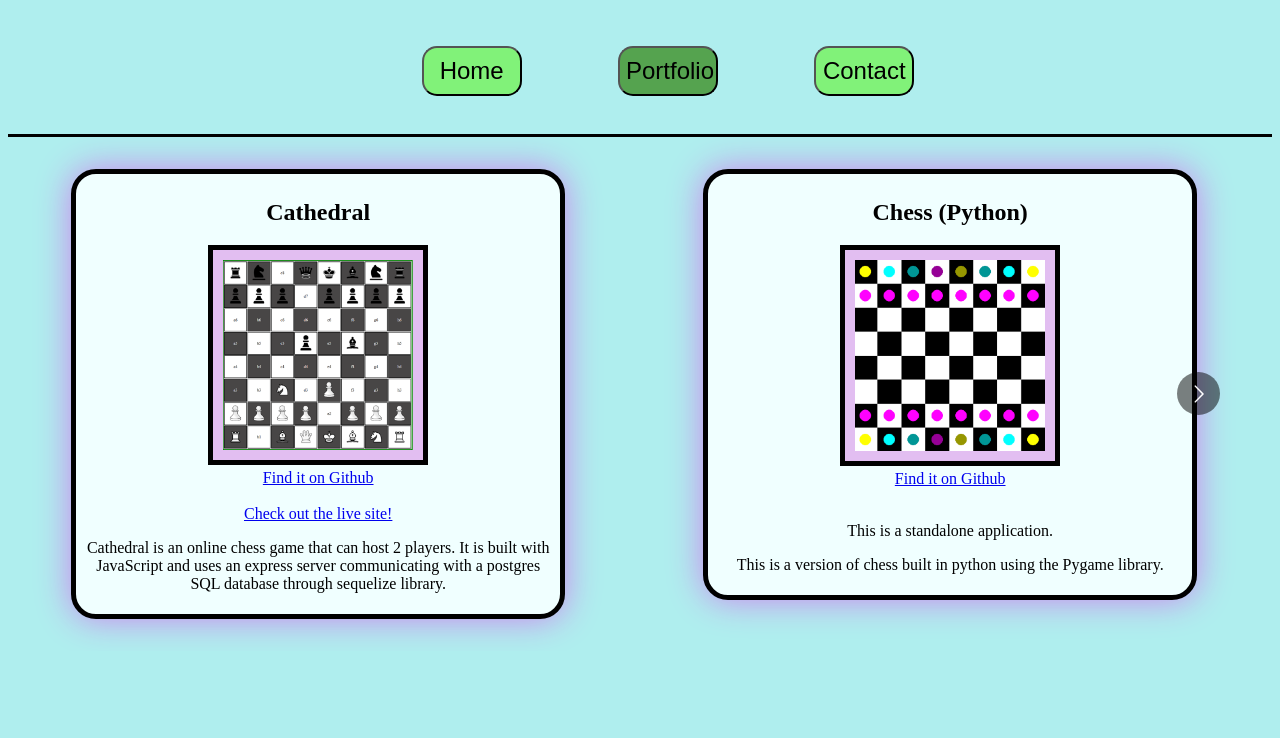
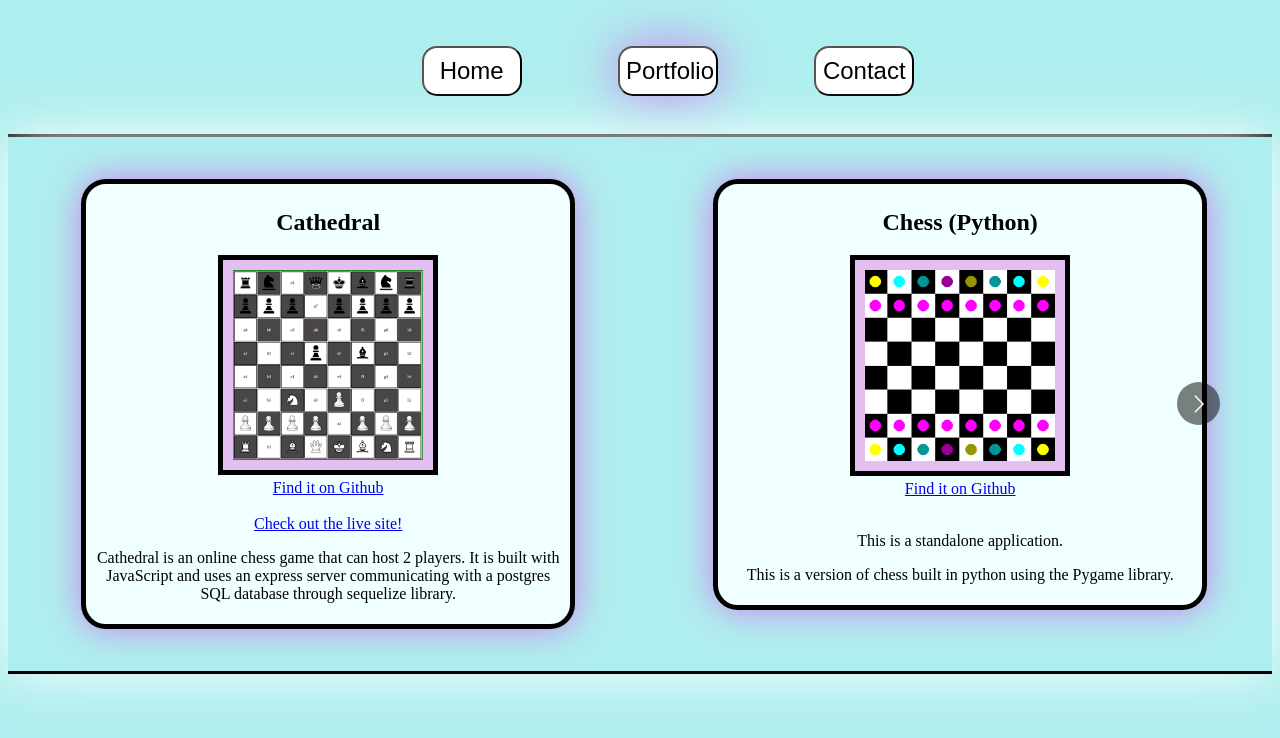
Before and after one commit to Rovak0/reactPortfolio, a React (Vite) app: page /Portfolio in a window 1280 px wide. Shown: the top 738 px of the page. Built offline with nearby package versions, Linux system fonts and the light colour scheme.

Commit message:
drop shadows

```diff
--- a/src/App.css
+++ b/src/App.css
@@ -29,112 +29,34 @@ ul > li{
     /* display: block; */
     /* width:200%; */
     /* font-size:100%; */
-    background-color: rgb(129, 242, 121);
+    /* background-color: rgb(129, 242, 121); */
+    background-color: white;
+
 }
 
 .navButton:hover {
-    background-color: rgb(85, 163, 79);
+    box-shadow: 0 0 50px #cd82ed;
+    /* background-color: rgb(85, 163, 79); */
     /* background-color: rgb(146, 146, 146); */
 }
 
 .selected {
     /* background-color: rgb(146, 146, 146); */
-    background-color: rgb(85, 163, 79);
+    box-shadow: 0 0 50px #cd82ed;
+    /* background-color: rgb(85, 163, 79); */
+    background-color: white;
 }
 
-/* the scaling part */
-@media screen and (min-width: 3000px ){
-    .navButton {
-        border-radius: 20px;
-        width:200px;
-        font-size:100%;
-        height:75px;
-        text-align: center;
-    }
-    .selected {
-        border-radius: 20px;
-        width:200px;
-        font-size:100%;
-        height:75px;
-        text-align: center;
-    }
-    .navListItem {
-        margin-top:1%;
-        margin-bottom:1%;
-        margin-right:5%;
-        margin-left:5%;
-        text-align: center;
-    }
-    .projectCard{
-        font-size:200%;
-        box-shadow: 0 0 50px #cd82ed;
-    }
+.portfolio{
+    text-align: center;
+    padding: 10px;
+    border-color: black;
+    border-bottom: 5px;
+    border-bottom: solid;
+    display: flex;
+    box-shadow: 0 0 50px white;
 
-    .aboutMe{
-        font-size: 200%;
-    }
 }
-
-@media screen and (max-width: 2999px ){
-    .navButton {
-        border-radius: 15px;
-        width:150px;
-        font-size:100%;
-        height:50px;
-        text-align: center;
-    }
-    .selected {
-        border-radius: 15px;
-        width:150px;
-        font-size:100%;
-        height:50px;
-        text-align: center;
-    }
-    .navListItem {
-        margin-top:1%;
-        margin-bottom:1%;
-        margin-right:5%;
-        margin-left:3%;
-        text-align: center;
-    }
-    .projectCard{
-        font-size:150%;
-        box-shadow: 0 0 35px #cd82ed;
-    }
-
-    .aboutMe{
-        font-size: 150%;
-    }
-}
-
-@media screen and (max-width: 1499px ){
-    .navButton {
-        width:100px;
-        font-size:75%;
-        height:50px;
-        text-align: center;
-    }
-    .selected {
-        width:100px;
-        font-size:75%;
-        height:50px;
-        text-align: center;
-    }
-    .navListItem {
-        margin-top:1%;
-        margin-bottom:1%;
-        margin-right:5%;
-        margin-left:3%;
-        text-align: center;
-    }
-    .projectCard{
-        font-size:100%;
-    }
-    .aboutMe{
-        font-size: 100%;
-    }
-}
-
 
 .headerBarBase{
     padding: 10px;
@@ -155,6 +77,7 @@ ul > li{
     border-bottom: solid;
     display: flex;
     /* justify-content: center; */
+    box-shadow: 0 0 50px white;
     align-items: center;
 }
 
@@ -167,6 +90,8 @@ ul > li{
     border: solid 5px;
     padding:2%;
     margin-left:5%;
+    border-radius: 30px;
+    box-shadow: 0 0 50px #cd82ed;
 
 }
 
@@ -179,11 +104,13 @@ ul > li{
     margin-top:5%;
     margin-bottom:5%;
     width: 40%;
-    padding: 5px;
+    padding: 10px;
     border-color: black;
     border: solid 5px;
     /* background-color: rgba(240, 255, 255, 0.473); */
     background-color: #E2BEF1;
+    box-shadow: 0 0 50px #cd82ed;
+    border-radius: 30px;
 }
 
 
@@ -252,6 +179,7 @@ ul > li{
     display: flex;
     justify-content: center;
     /* align-items: center; */
+    box-shadow: 0 0 50px white;
 
 }
 
@@ -264,4 +192,111 @@ ul > li{
     border: solid 5px;
     margin-top:5%;
     margin-bottom:5%;
+    box-shadow: 0 0 50px #cd82ed;
 }
+
+    /* the scaling part */
+@media screen and (min-width: 3000px ){
+    .navButton {
+        border-radius: 20px;
+        width:50%;
+        font-size:100%;
+        height:75px;
+        text-align: center;
+    }
+    .selected {
+        border-radius: 20px;
+        width:50%;
+        /* width:200px; */
+        font-size:100%;
+        height:75px;
+        text-align: center;
+    }
+    .navListItem {
+        margin-top:1%;
+        margin-bottom:1%;
+        margin-right:5%;
+        margin-left:5%;
+        text-align: center;
+        width:15%;
+    }
+    .projectCard{
+        font-size:200%;
+        box-shadow: 0 0 50px #cd82ed;
+    }
+
+    .aboutMe{
+        font-size: 200%;
+    }
+
+    .subContact{
+        font-size:200%;
+    }
+}
+
+@media screen and (max-width: 2999px ){
+    .navButton {
+        border-radius: 15px;
+        width:150px;
+        font-size:100%;
+        height:50px;
+        text-align: center;
+    }
+    .selected {
+        border-radius: 15px;
+        width:150px;
+        font-size:100%;
+        height:50px;
+        text-align: center;
+    }
+    .navListItem {
+        margin-top:1%;
+        margin-bottom:1%;
+        margin-right:5%;
+        margin-left:3%;
+        text-align: center;
+    }
+    .projectCard{
+        font-size:150%;
+        box-shadow: 0 0 35px #cd82ed;
+    }
+
+    .aboutMe{
+        font-size: 150%;
+    }
+
+    .subContact{
+        font-size:150%;
+    }
+}
+
+@media screen and (max-width: 1499px ){
+    .navButton {
+        width:100px;
+        font-size:75%;
+        height:50px;
+        text-align: center;
+    }
+    .selected {
+        width:100px;
+        font-size:75%;
+        height:50px;
+        text-align: center;
+    }
+    .navListItem {
+        margin-top:1%;
+        margin-bottom:1%;
+        margin-right:5%;
+        margin-left:3%;
+        text-align: center;
+    }
+    .projectCard{
+        font-size:100%;
+    }
+    .aboutMe{
+        font-size: 100%;
+    }
+    .subContact{
+        font-size:100%;
+    }
+}
--- a/src/pages/aboutMe.jsx
+++ b/src/pages/aboutMe.jsx
@@ -3,7 +3,6 @@ import { useParams, Link } from 'react-router-dom';
 
 import photo from "../assets/selfPhoto.jpeg";
 
-import './styles.css';
 
 export default function AboutMe() {
 
--- a/src/pages/portfolio.jsx
+++ b/src/pages/portfolio.jsx
@@ -79,7 +79,8 @@ export default function PortfolioPage() {
             </ul> */}
 
             {/* will likely need to change this class */}
-            <Carousel responsive={responsive}>
+            {/* <div className='portfolio'> */}
+                <Carousel responsive={responsive} className='portfolio'>
                     {projects.map((item) => {
                         return (
                             <Project key={item.name}>
@@ -89,6 +90,7 @@ export default function PortfolioPage() {
                         )
                     })}
                 </Carousel>
+            {/* </div> */}
         </>
     )
 };
--- a/src/pages/styles.css
+++ /dev/null
@@ -1,3 +0,0 @@
-image{
-    size: 20%;
-}
```
Lines whose indentation alone changed are shown as unchanged.
